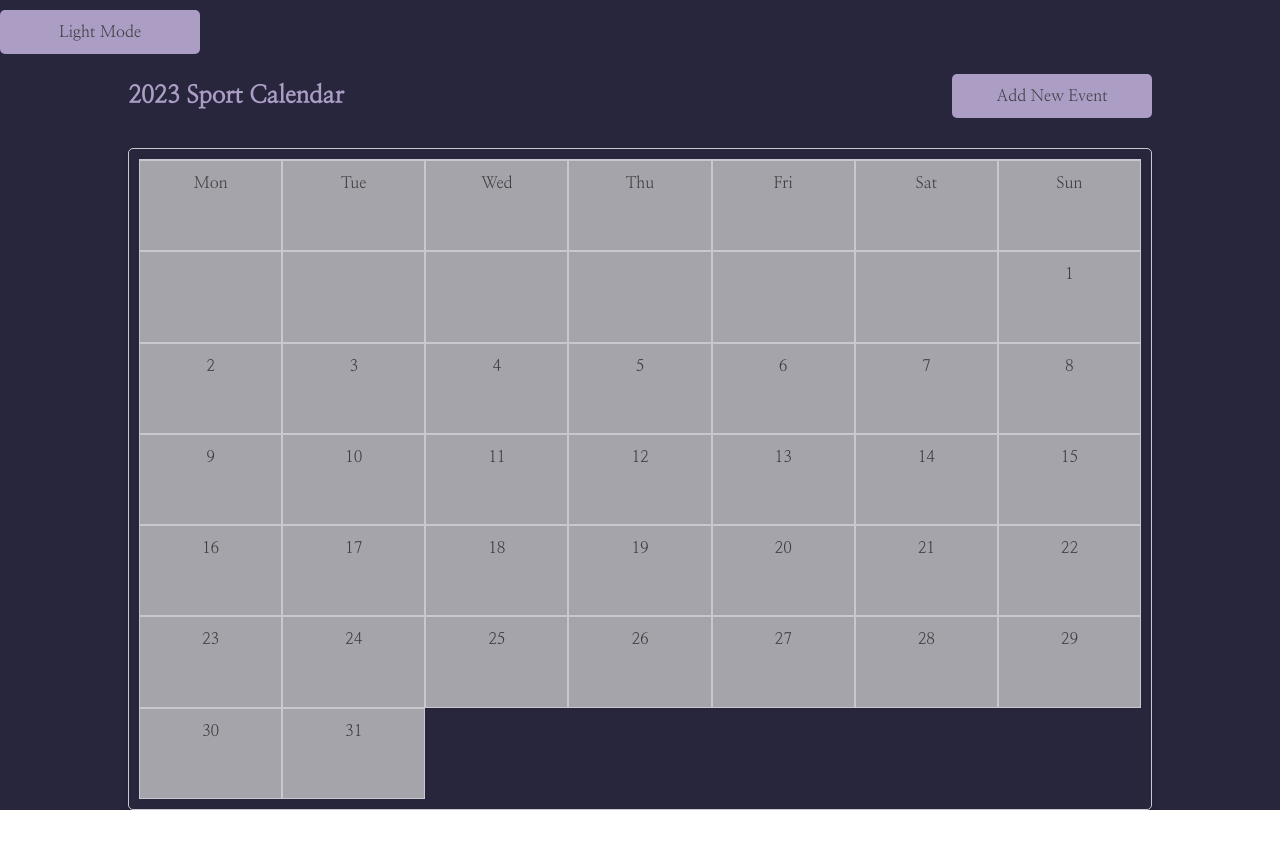
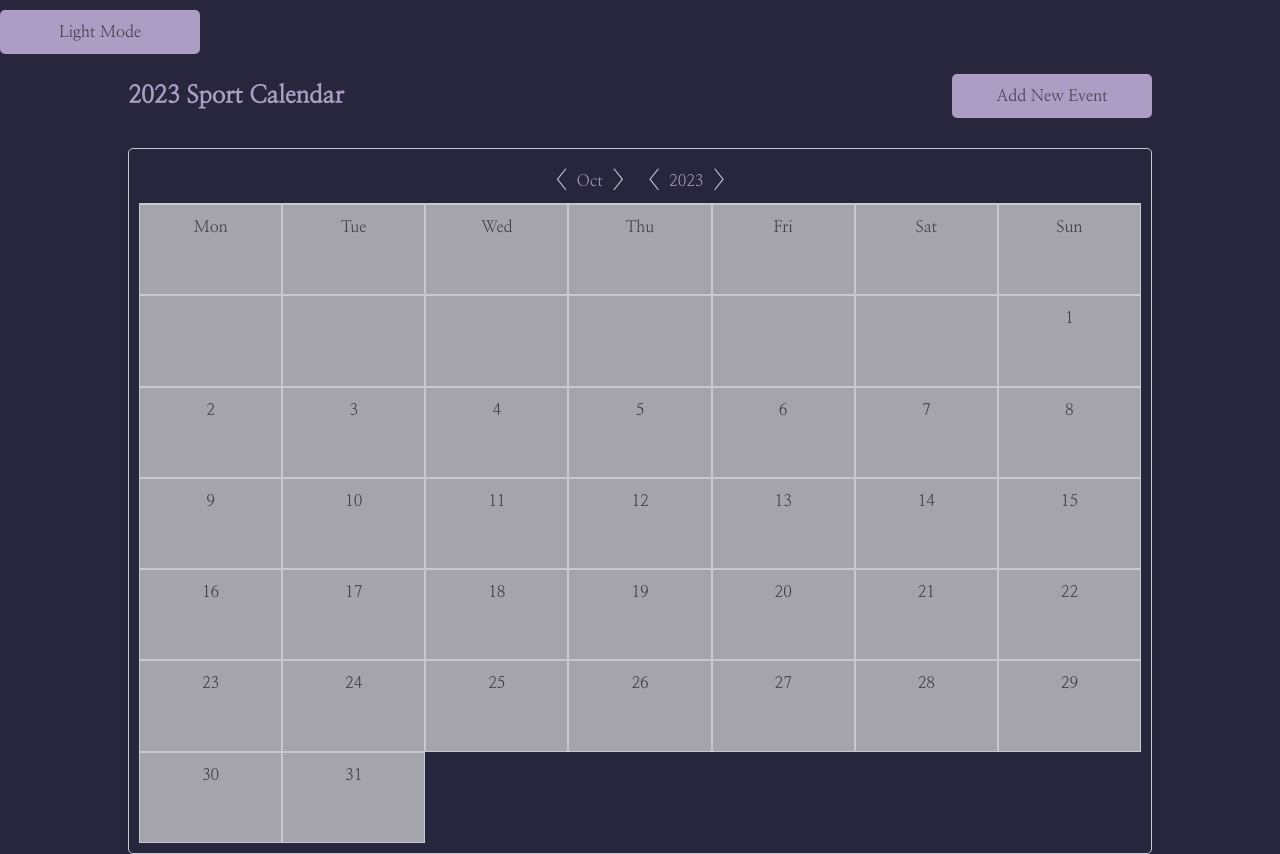
Before and after one commit to taorminak/sport-event-calendar, a Vue app: page / in a window 1280 px wide. Before the commit the page ends 810 px from the top, so only its background shows below. Built offline with nearby package versions, Linux system fonts and the light colour scheme; a web font is replaced by a local one.

Commit message:
feat: add  dynamic month and day updates to the calendar

```diff
--- a/src/App.vue
+++ b/src/App.vue
@@ -12,6 +12,7 @@
 <script lang="ts">
 import { defineComponent } from 'vue';
 import MainLayout from '@/views/MainLayout.vue';
+import state from './state';
 
 export default defineComponent({
   components: {
@@ -19,6 +20,7 @@ export default defineComponent({
   },
   data() {
     return {
+      state,
       isLightTheme: this.getThemeFromLocalStorage() ?? true,
     };
   },
--- a/src/assets/styles/themes/light.scss
+++ b/src/assets/styles/themes/light.scss
@@ -1,5 +1,5 @@
 .app.light {
-  --bg-color: #7aa899;
+  --bg-color: #ffffff; //#7aa899
 
   --primary-color: #3b3a3d;
   --secondary-color: #6e6c78;
--- /dev/null
+++ b/src/components/NavigationPanel.vue
@@ -0,0 +1,79 @@
+<template>
+  <div class="calendar__nav">
+    <div class="calendar__nav-months">
+      <button class="calendar__nav-button" @click="decrementMonth">&lt;</button>
+      <span>{{ getMonth }}</span>
+      <button class="calendar__nav-button" @click="incrementMonth">&gt;</button>
+    </div>
+    <div class="calendar__nav-years">
+      <button class="calendar__nav-button" @click="decrementYear">&lt;</button>
+      <span>{{ getYear }}</span>
+      <button class="calendar__nav-button" @click="incrementYear">&gt;</button>
+    </div>
+  </div>
+</template>
+
+<script lang="ts">
+import { defineComponent } from 'vue';
+import state from '@/state';
+
+export default defineComponent({
+  props: ['date'],
+  computed: {
+    getYear() {
+      return this.date?.getFullYear();
+    },
+    getMonth() {
+      return this.date?.toLocaleString('en-US', { month: 'short' });
+    },
+  },
+  methods: {
+    changeMonth(offset: number) {
+      state.state.updateCalendarDate(offset, 'month');
+    },
+    changeYear(offset: number) {
+      state.state.updateCalendarDate(offset, 'year');
+    },
+    incrementMonth() {
+      this.changeMonth(1);
+    },
+    decrementMonth() {
+      this.changeMonth(-1);
+    },
+    decrementYear() {
+      this.changeYear(-1);
+    },
+    incrementYear() {
+      this.changeYear(1);
+    },
+  },
+});
+</script>
+
+<style lang="scss" scoped>
+.calendar__nav {
+  display: flex;
+  justify-content: center;
+  align-items: center;
+  padding: 10px;
+
+  .calendar__nav-months,
+  .calendar__nav-years {
+    display: flex;
+    align-items: center;
+  }
+
+  .calendar__nav-button {
+    background: none;
+    border: none;
+    font-size: 24px;
+    cursor: pointer;
+    margin: 0 10px;
+    color: #c9c8d0;
+  }
+
+  .calendar__nav-button:focus {
+    outline: none;
+  }
+}
+</style>
--- a/src/components/SportCalendar.vue
+++ b/src/components/SportCalendar.vue
@@ -1,12 +1,13 @@
 <template>
   <div class="calendar">
+    <NavigationPanel :date="date" />
     <div class="calendar__container-days">
       <div v-for="weekDay in daysOfWeek" :key="weekDay" class="container__item-day item-weekday">
         {{ weekDay }}
       </div>
 
-      <div v-for="(dayInMonth, index) in daysInMonth" :key="index" class="container__item-day">
-        {{ dayInMonth }}
+      <div v-for="(day, index) in daysInMonth" :key="index" class="container__item-day">
+        {{ day }}
       </div>
     </div>
   </div>
@@ -14,36 +15,46 @@
 
 <script lang="ts">
 import { defineComponent } from 'vue';
+import NavigationPanel from './NavigationPanel.vue';
 
 const DAYS_IN_WEEK = 7;
 
+function getFirstWeekday(month: number, year: number): number {
+  const firstDayOfMonth = new Date(year, month, 1);
+  const firstWeekDay = firstDayOfMonth.getDay() === 0 ? 6 : firstDayOfMonth.getDay() - 1;
+
+  return firstWeekDay;
+}
+
+function calculateDaysInMonth(month: number, year: number): (string | number)[] {
+  const daysOfMonth = [];
+  const lastDayOfMonth = new Date(year, month + 1, 0).getDate();
+
+  const firstWeekDay = getFirstWeekday(month, year);
+
+  for (let day = 1; day <= lastDayOfMonth; day++) {
+    daysOfMonth.push(day);
+  }
+
+  for (let i = 0; i < firstWeekDay; i++) {
+    daysOfMonth.unshift('');
+  }
+
+  return daysOfMonth;
+}
+
 export default defineComponent({
-  data() {
-    return {
-      currentMonth: new Date().getMonth() + 1,
-    };
+  components: {
+    NavigationPanel,
   },
+  props: ['date'],
   computed: {
     daysInMonth() {
-      const daysOfMonth = [];
-      const year = new Date().getFullYear();
-      const month = this.currentMonth;
-      const firstDayOfMonth = new Date(year, month - 1, 1);
-      const firstWeekDay = firstDayOfMonth.getDay() === 0 ? 6 : firstDayOfMonth.getDay() - 1;
+      const currentDay = this.date;
+      const month = currentDay?.getMonth() || 0;
+      const year = currentDay?.getFullYear() || 0;
 
-      for (let day = 1; day <= 31; day++) {
-        if (new Date(year, month - 1, day).getMonth() + 1 === month) {
-          daysOfMonth.push(day);
-        } else {
-          daysOfMonth.push('');
-        }
-      }
-
-      for (let i = 0; i < firstWeekDay; i++) {
-        daysOfMonth.unshift('');
-      }
-
-      return daysOfMonth;
+      return calculateDaysInMonth(month, year);
     },
     daysOfWeek() {
       const daysOfWeek = [];
--- /dev/null
+++ b/src/state.ts
@@ -0,0 +1,16 @@
+import { reactive } from 'vue';
+
+const state = reactive({
+  calendarDate: new Date(),
+  updateCalendarDate(offset: number, unit: 'month' | 'year') {
+    const date = new Date(state.calendarDate);
+
+    unit === 'month' ? date.setMonth(date.getMonth() + offset) : date.setFullYear(date.getFullYear() + offset);
+
+    state.calendarDate = date;
+  },
+});
+
+export default {
+  state,
+};
--- a/src/views/HomeView.vue
+++ b/src/views/HomeView.vue
@@ -1,9 +1,11 @@
 <script setup lang="ts">
 import Calendar from '@/components/SportCalendar.vue';
 import { defineProps } from 'vue';
+import state from '@/state';
 
 const props = defineProps({
   navigateTo: Function,
+  date: Date,
 });
 
 const goToEvent = () => {
@@ -17,7 +19,7 @@ const goToEvent = () => {
     <button @click="goToEvent" class="header__button">Add New Event</button>
   </div>
   <main>
-    <Calendar />
+    <Calendar :date="state.state.calendarDate" />
   </main>
 </template>
 
```
Also changed, not shown: src/components/TheNavigation.vue (deleted).
